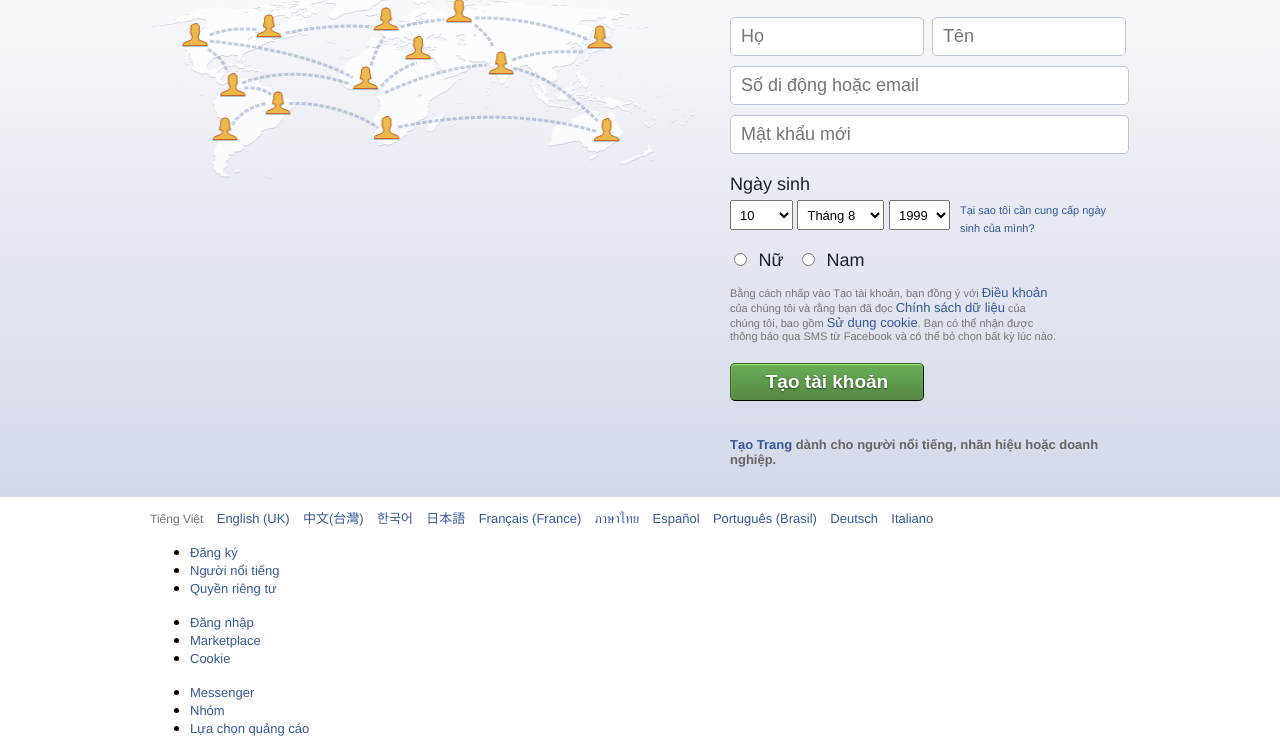
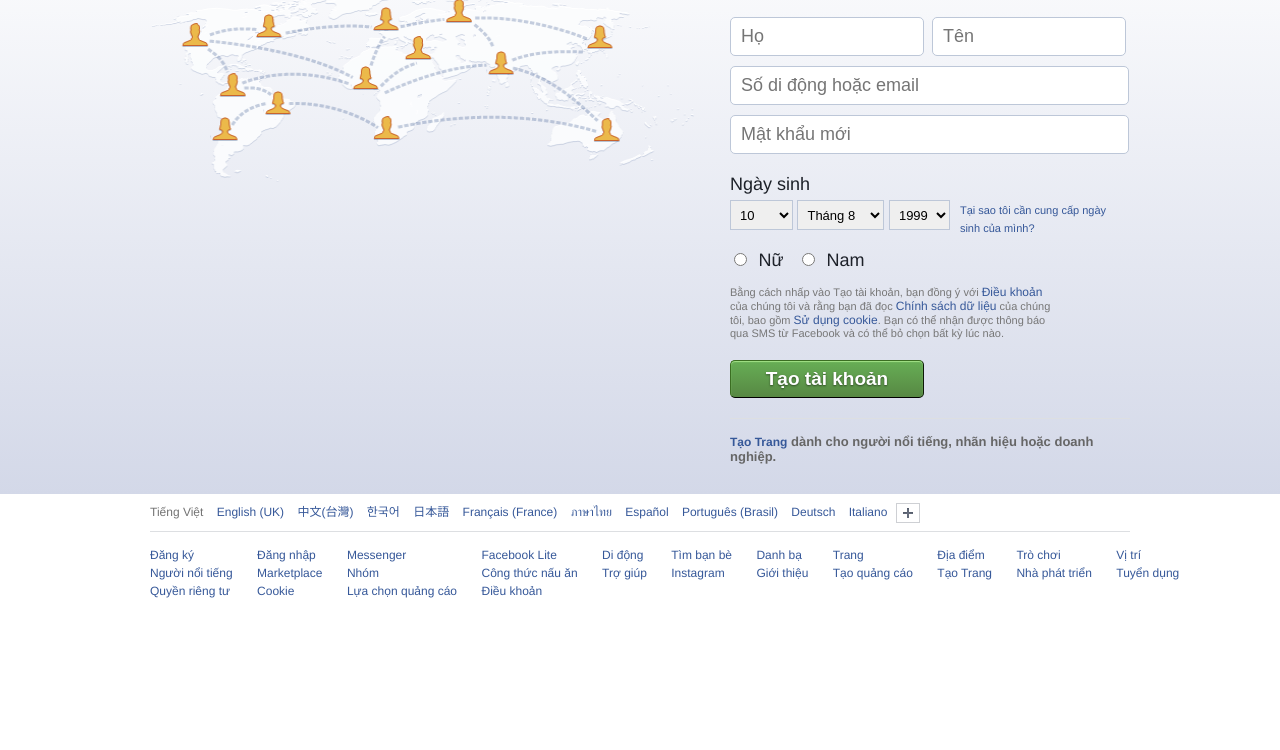
Before and after one commit to phuochoit/html-sass, a plain HTML site: page index.html in a window 1280 px wide. Shown: the part 180-930 px from the top of the page. After the commit the page ends 800 px from the top, so only its background shows below. Drawn offline with Linux system fonts and the light colour scheme.

Commit message:
done css desktop

```diff
--- a/assets/sass/style.scss
+++ b/assets/sass/style.scss
@@ -1,9 +1,8 @@
 // global style setting
 $text_color: #000000;
 $h_color:#1d2129;
-$container-min-width: 980px;
 $container-width:980px;
-$df-font-size:14px;
+$df-font-size: 14px;
 $border-color: #bdc7d8;
 $white-color: #fff;
 
@@ -39,7 +38,7 @@ a {
     color: $colorA;
     cursor: pointer;
     text-decoration: none;
-    font-size: $df-font-size - 1;
+    font-size: $df-font-size - 2;
 }
 
 // custom css
@@ -58,7 +57,7 @@ a {
 .header-container{
     height: 82px;
     min-height: 42px;
-    min-width: $container-min-width;
+    min-width: $container-width;
     background-color:$header-bg-1;
     background-image: linear-gradient($header-bg-2, $header-bg-1 50%);
     border-bottom: 1px solid $border-bule;
@@ -86,6 +85,9 @@ a {
                     display: inline-block;
                     vertical-align: top;
                     margin-right: 10px;
+                    input{
+                        border: 1px solid #1d2a5b;
+                    }
                     &:last-child{
                         margin-right: 0px;
                         margin-top: 18px;
@@ -205,6 +207,7 @@ a {
                             height: 30px;
                             padding: 5px;
                             letter-spacing: inherit;
+                            border: 1px solid $border-color;
                         }
                     }
                     .group_container_right{
@@ -288,6 +291,10 @@ a {
 .fooret-container{
     @include fwidth-left(100%,left) ;
     background: $white-color;
+    a{
+         text-decoration: none;
+        white-space: nowrap;
+    }
     .fooret-main{
         @include container-width ;
     }
@@ -297,6 +304,7 @@ a {
         color: #737373;
         margin-top: 0px;
         font-size: $df-font-size - 2;
+        margin-bottom: 0;
         li{
             display: inline-block;
             margin-top: 0px;
@@ -305,10 +313,46 @@ a {
                 padding-left: 0px;
             }
             &:last-child{
+                border: 1px solid#ced0d4;
                 height: 18px;
-                line-height: 18px;
-                border-width:  1px;
-                display: inline-block;
+                padding-left: 0;
+                margin-left: 5px;
+                vertical-align: middle;
+                a{
+                    height: 18px;
+                    line-height: 18px;
+                    background-image: url("../images/icon.png");
+                    width: 12px;
+                    height: 12px;
+                    background-position: 0 -155px;
+                    display: block;
+                    margin: 3px 5px;
+                }
+            }
+        }
+    }
+    .contentCurve{
+        border-bottom: 1px solid #dddfe2;
+        font-size: 1px;
+        height: 8px;
+        margin-bottom: 8px;
+    }
+    .wrapMainUl{
+        width: $container-width + 80;
+        ul{
+            display: inline-block;
+            margin-top: 5px;
+            padding-left: 0;
+            vertical-align: top;
+            padding-right: 10px;
+            li{
+                display: block;
+            }
+            &:not(:first-child){
+                 padding-left: 10px;
+            }
+            &:last-child{
+                 padding-right: 0px;
             }
         }
     }
--- a/index.html
+++ b/index.html
@@ -278,7 +278,7 @@
                         <li><a href="#" title="Portuguese (Brazil)">Português (Brasil)</a></li>
                         <li><a href="#" title="German">Deutsch</a></li>
                         <li><a href="#" title="Italian">Italiano</a></li>
-                        <li><a href="#" rel="dialog" title="Hiển thị thêm ngôn ngữ"><i class="img"></i></a></li>
+                        <li><a href="#" rel="dialog" title="Hiển thị thêm ngôn ngữ"></a></li>
                     </ul>
                     <div class="contentCurve"></div>
                     <div class="wrapMainUl">
@@ -297,7 +297,7 @@
                         <ul>
                             <li><a href="#" title="Xem Messenger.">Messenger</a></li>
                             <li><a href="#" title="Duyệt qua danh mục nhóm.">Nhóm</a></li>
-                            <li><a class="_41ug" href="#" title="Tìm hiểu về Lựa chọn quảng cáo.">Lựa chọn quảng cáo<i class="img sp_iitC0fV9-hG sx_1bf06e"></i></a></li>
+                            <li><a class="more" href="#" title="Tìm hiểu về Lựa chọn quảng cáo.">Lựa chọn quảng cáo<i class="img more_ads"></i></a></li>
                         </ul>
 
                         <ul>
```
Also changed, not shown: assets/css/style.css, 1 other file.
